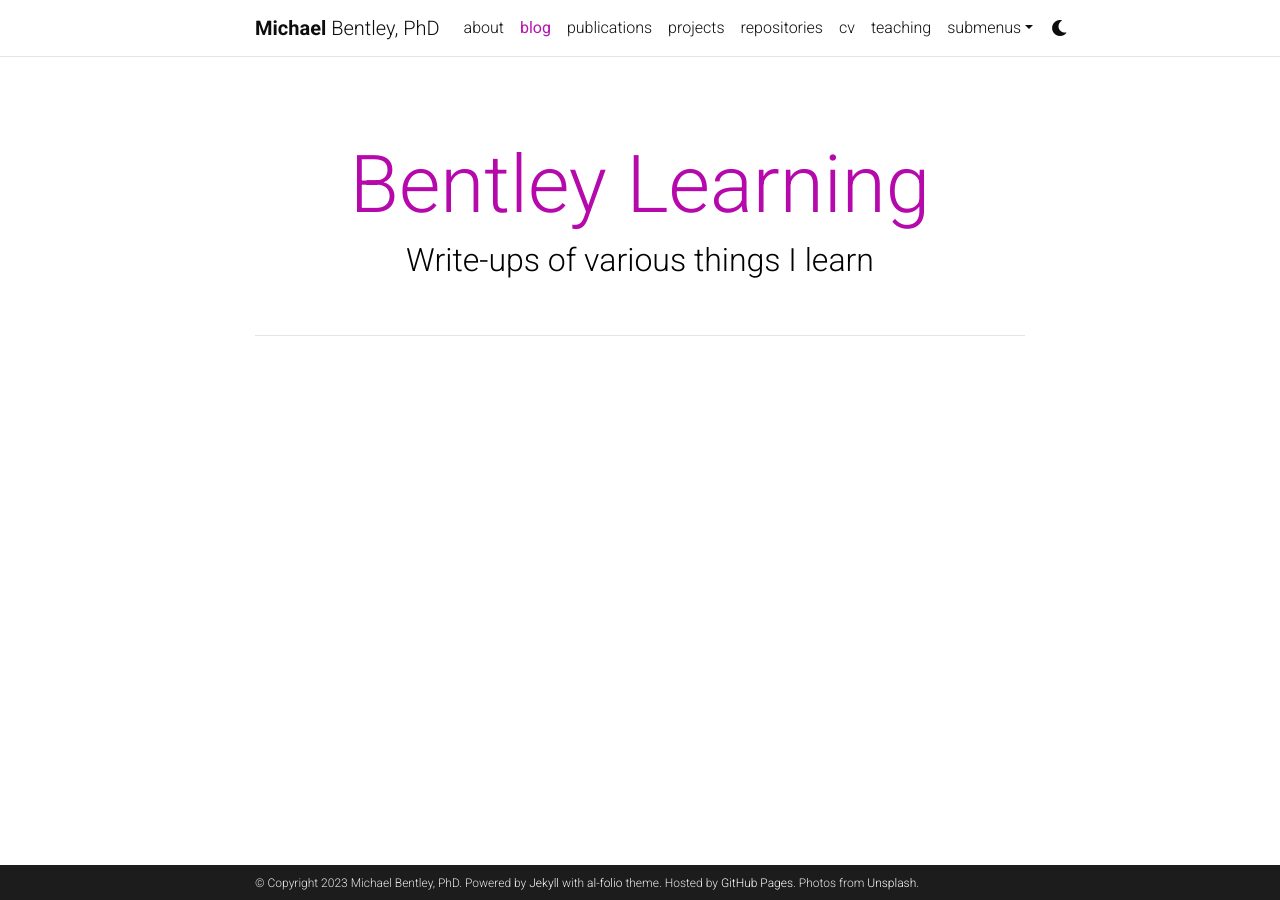
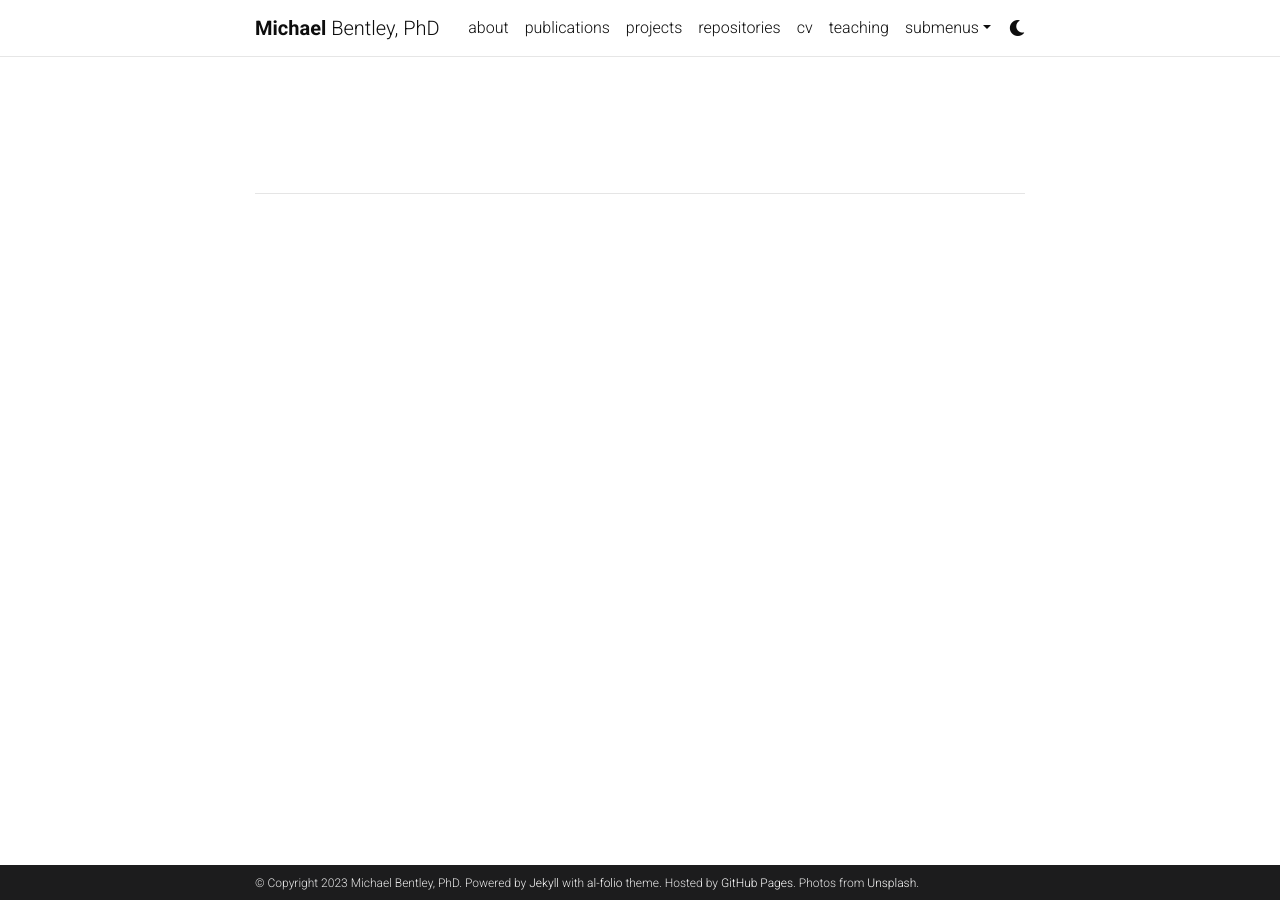
Before and after one commit to mikebentley15/mikebentley15.github.io, a Jekyll site: the page built from blog/index.html, in a window 1280 px wide. Built offline with Jekyll 4.4.1, drawn with Linux system fonts in a browser that asks for light colours; full-size pictures stand in for the smaller copies a plugin makes; the list of posts is cut into pages by our own code; comment, search, counter and statistics services are not loaded; a style sheet for code colours, icons or effects is not loaded; some of the changed lines change nothing that is shown.

Commit message:
disable blog page

```diff
--- a/_config.yml
+++ b/_config.yml
@@ -119,18 +119,19 @@ contact_note: >
 # Blog
 # -----------------------------------------------------------------------------
 
-blog_name: Bentley Learning # blog_name will be displayed in your blog page
-blog_nav_title: blog # your blog must have a title for it to be displayed in the nav bar
-blog_description: Write-ups of various things I learn
-permalink: /blog/:year/:title/
-
-# Pagination
-pagination:
-  enabled: true
-
-related_blog_posts:
-  enabled: true
-  max_related: 5
+## TODO: enable after making at least one blog post
+## blog_name: Bentley Learning # blog_name will be displayed in your blog page
+## blog_nav_title: blog # your blog must have a title for it to be displayed in the nav bar
+## blog_description: Write-ups of various things I learn
+## permalink: /blog/:year/:title/
+##
+## # Pagination
+## pagination:
+##   enabled: true
+##
+## related_blog_posts:
+##   enabled: true
+##   max_related: 5
 
 # Giscus comments (RECOMMENDED)
 # Follow instructions on https://giscus.app/ to setup for your repo to fill out
```
